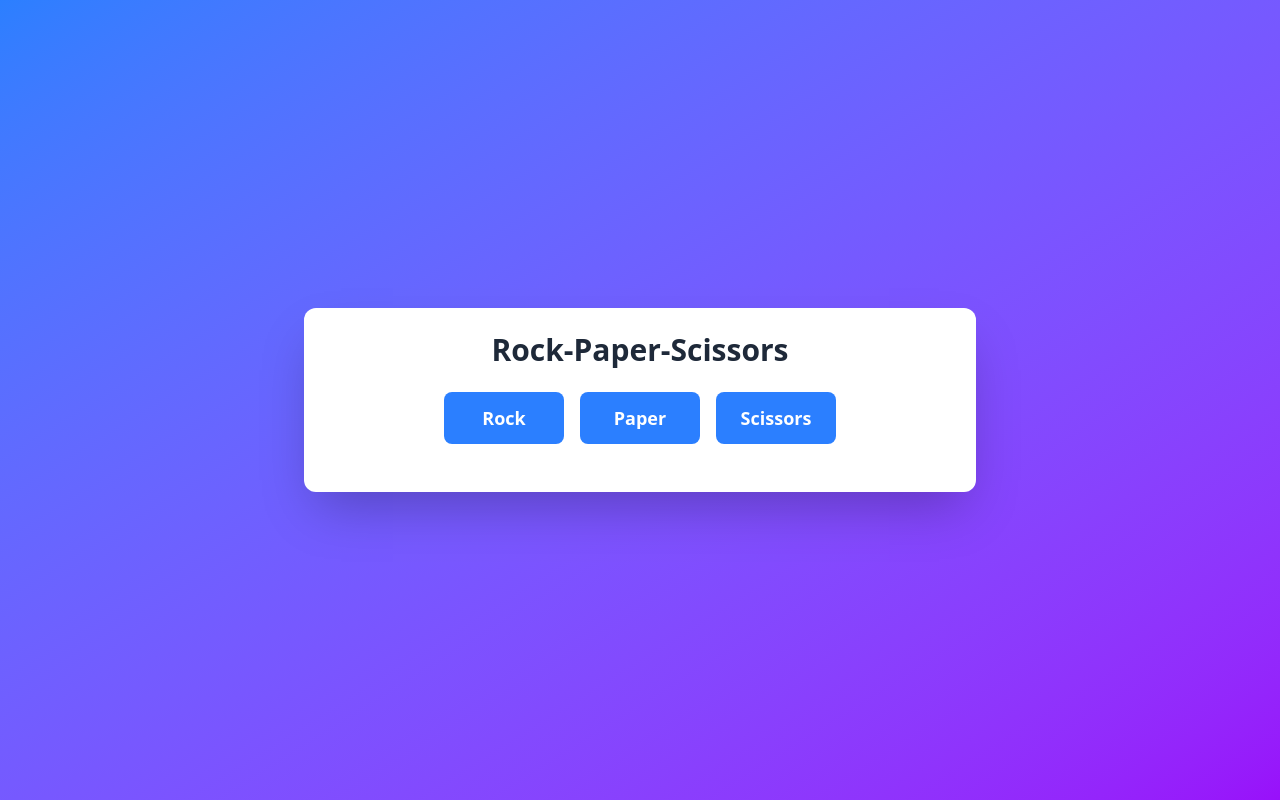
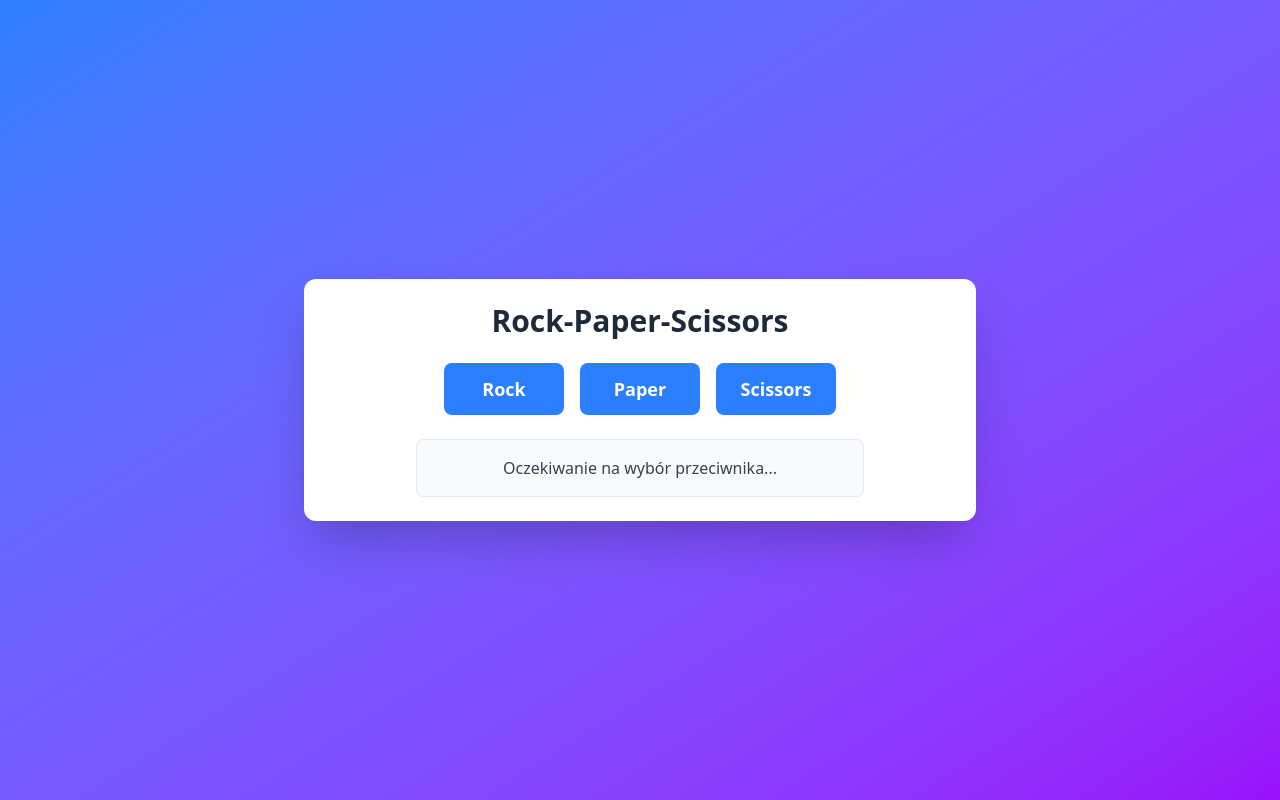
Before and after one commit to waszuch/rps-front, a React (Vite) app: page /game/1 in a window 1280 px wide. Built offline with nearby package versions, Linux system fonts and the light colour scheme; no server answers.

Commit message:
opponent-move-action

```diff
--- a/src/components/Game.tsx
+++ b/src/components/Game.tsx
@@ -14,6 +14,7 @@ const Game: React.FC = () => {
   const [playerMove, setPlayerMove] = useState('');
   const [opponentMove, setOpponentMove] = useState('');
   const [result, setResult] = useState('');
+  const [opponentHasMoved, setOpponentHasMoved] = useState(false); // 💡 NOWOŚĆ
 
   useEffect(() => {
     if (!socket || !roomId) return;
@@ -23,8 +24,14 @@ const Game: React.FC = () => {
       setResult(data.result);
     });
 
+    // 💡 nasłuchuj ruchu przeciwnika
+    socket.on('opponentMoved', () => {
+      setOpponentHasMoved(true);
+    });
+
     return () => {
       socket.off('result');
+      socket.off('opponentMoved');
     };
   }, [socket, roomId]);
 
@@ -41,7 +48,9 @@ const Game: React.FC = () => {
   return (
     <div className="min-h-screen bg-gradient-to-br from-blue-500 to-purple-600 flex items-center justify-center p-4">
       <div className="bg-white shadow-2xl rounded-xl p-6 w-full max-w-2xl mx-auto">
-        <h2 className="text-2xl md:text-3xl font-bold mb-6 text-center text-gray-800">Rock-Paper-Scissors</h2>
+        <h2 className="text-2xl md:text-3xl font-bold mb-6 text-center text-gray-800">
+          Rock-Paper-Scissors
+        </h2>
 
         <div className="flex flex-col items-center space-y-6">
           <div className="flex flex-wrap justify-center gap-4">
@@ -53,17 +62,25 @@ const Game: React.FC = () => {
           <div className="w-full max-w-md space-y-4">
             {playerMove && (
               <div className="bg-gray-50 p-4 rounded-lg border border-gray-200">
-                <p className="text-center text-gray-700">Twój ruch: <span className="font-semibold text-blue-600">{playerMove}</span></p>
+                <p className="text-center text-gray-700">
+                  Twój ruch: <span className="font-semibold text-blue-600">{playerMove}</span>
+                </p>
               </div>
             )}
-            {opponentMove && (
-              <div className="bg-gray-50 p-4 rounded-lg border border-gray-200">
-                <p className="text-center text-gray-700">Ruch przeciwnika: <span className="font-semibold text-blue-600">{opponentMove}</span></p>
-              </div>
-            )}
+
+            <div className="bg-gray-50 p-4 rounded-lg border border-gray-200">
+              <p className="text-center text-gray-700">
+                {opponentMove || opponentHasMoved
+                  ? <>Przeciwnik wybrał swój ruch.</>
+                  : <>Oczekiwanie na wybór przeciwnika...</>}
+              </p>
+            </div>
+
             {result && (
               <div className="bg-gray-50 p-4 rounded-lg border border-gray-200">
-                <p className="text-center font-bold text-lg">Wynik: <span className="uppercase text-blue-600">{result}</span></p>
+                <p className="text-center font-bold text-lg">
+                  Wynik: <span className="uppercase text-blue-600">{result}</span>
+                </p>
               </div>
             )}
           </div>
```
